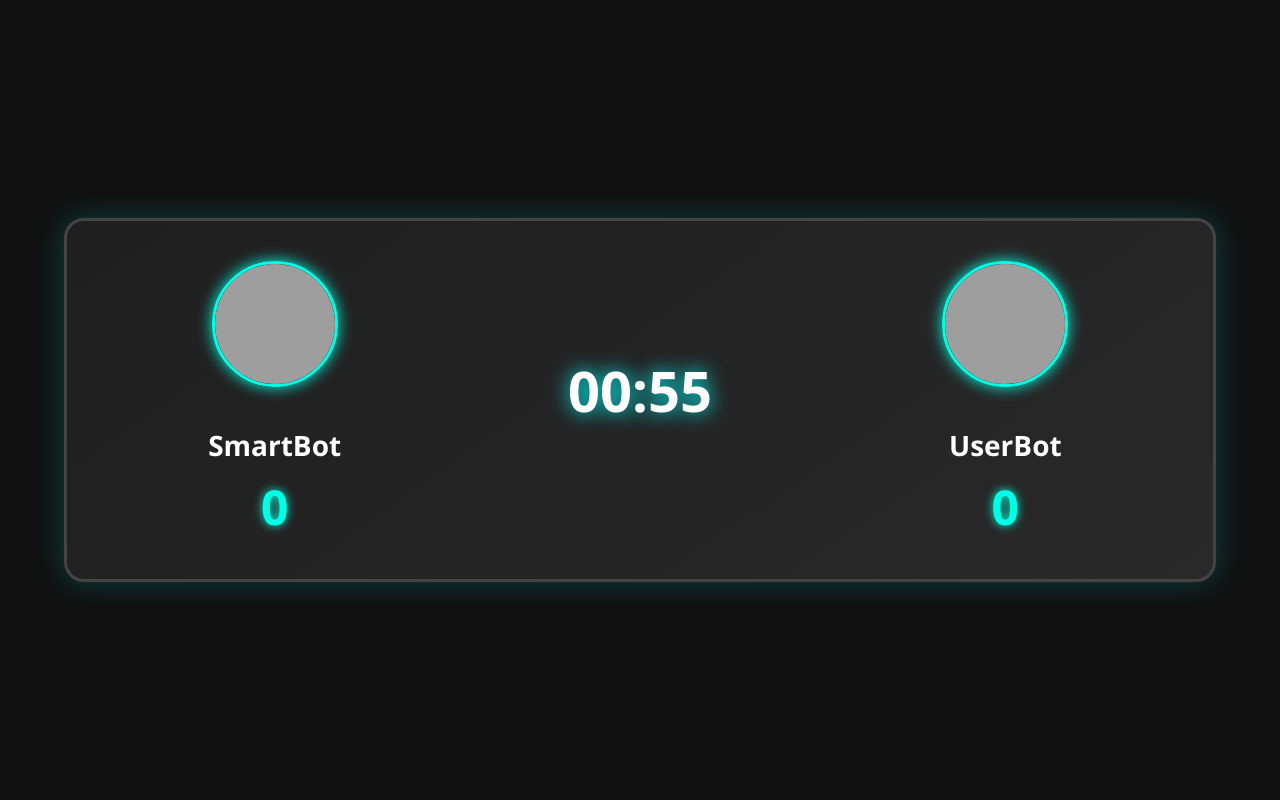
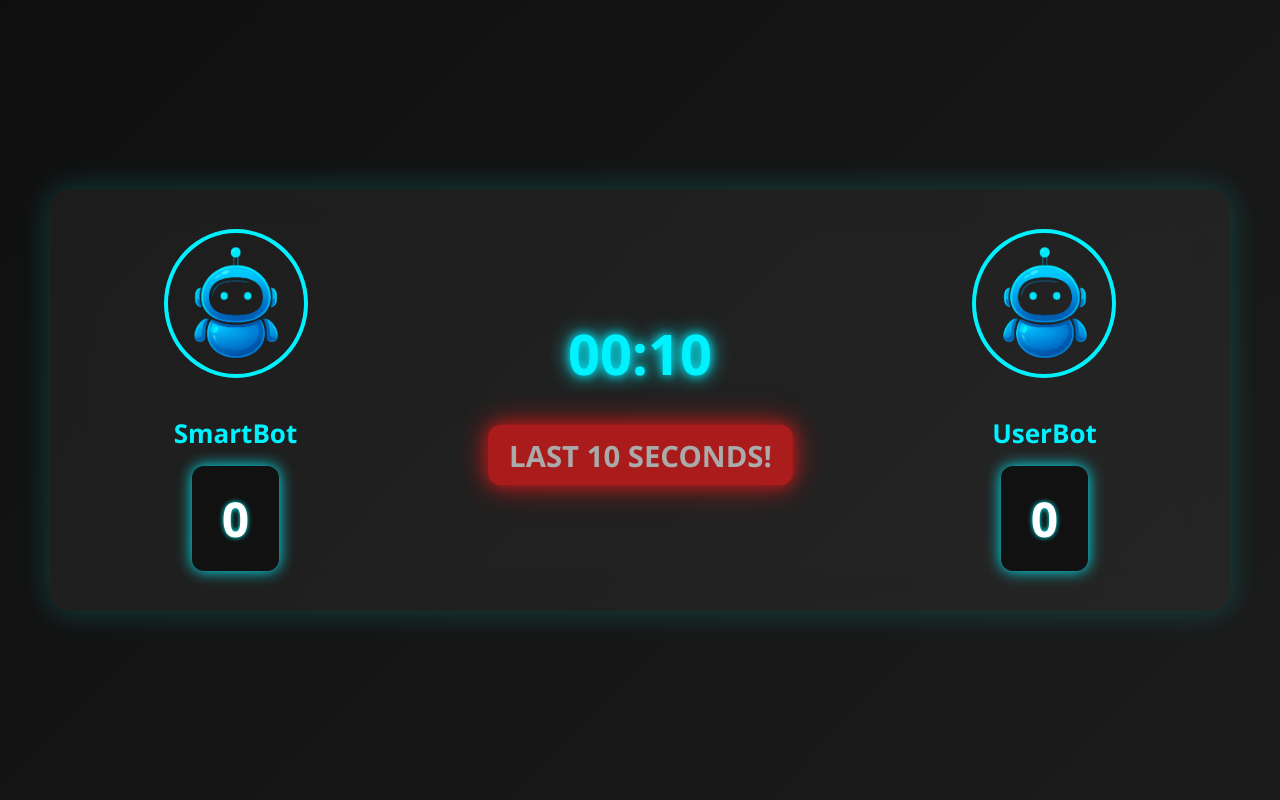
Before and after one commit to NesanduD/smartbot-battle-error404, a Flask app: page /scoreboard in a window 1280 px wide. Run offline with Flask 3, Linux system fonts and the light colour scheme; grey boxes are pictures that could not be loaded.

Commit message:
updated the scoreboard css file

```diff
--- a/software/scoreboard/static/css/scoreboard.css
+++ b/software/scoreboard/static/css/scoreboard.css
@@ -1,82 +1,129 @@
 body {
+    font-family: 'Segoe UI', sans-serif;
     margin: 0;
     padding: 0;
-    font-family: 'Segoe UI', Tahoma, Geneva, Verdana, sans-serif;
-    background: #111;
+    background: linear-gradient(135deg, #0f0f0f, #1c1c1c);
     color: #fff;
+    height: 100vh;
+    overflow: hidden;
+}
+
+.container {
     display: flex;
     justify-content: center;
     align-items: center;
-    height: 100vh;
-}
-
-.container {
-    width: 90%;
-    max-width: 1200px;
-    text-align: center;
+    height: 100%;
 }
 
 .scoreboard {
     display: flex;
     justify-content: space-around;
     align-items: center;
-    border: 3px solid #444;
+    width: 95%;
+    max-width: 1100px;
+    padding: 40px;
     border-radius: 20px;
-    padding: 30px;
-    background: linear-gradient(145deg, #1f1f1f, #292929);
+    backdrop-filter: blur(20px);
+    background: rgba(255, 255, 255, 0.05);
     box-shadow: 0 0 30px rgba(0, 255, 255, 0.2);
+    position: relative;
+    gap: 40px;
+    flex-wrap: wrap;
 }
 
 .bot {
-    flex: 1;
-    padding: 10px;
+    display: flex;
+    flex-direction: column;
+    align-items: center;
+    text-align: center;
+}
+
+.bot-img {
+    border: 4px solid #00f2ff;
+    border-radius: 50%;
+    padding: 8px;
+    margin-bottom: 15px;
+    transition: transform 0.3s ease;
+}
+
+.bot-img:hover {
+    transform: scale(1.05);
 }
 
 .bot img {
     width: 120px;
     height: 120px;
+    border-radius: 50%;
     object-fit: cover;
-    border-radius: 50%;
-    border: 3px solid #00ffe5;
-    box-shadow: 0 0 15px #00ffe5;
-    margin-bottom: 10px;
 }
 
 .bot h2 {
-    font-size: 28px;
-    margin-bottom: 10px;
+    font-size: 26px;
+    margin-bottom: 15px;
+    color: #00f2ff;
 }
 
 .score {
     font-size: 48px;
     font-weight: bold;
-    color: #00ffe5;
-    text-shadow: 0 0 10px #00ffe5;
+    padding: 20px 30px;
+    border-radius: 12px;
+    background: #111;
+    text-shadow: 0 0 5px #0ff;
+    box-shadow: 0 0 15px #00f2ff;
 }
 
+/* TIMER SECTION REWORKED */
 .timer-section {
-    flex: 1;
-    padding: 20px;
+    display: flex;
+    flex-direction: column;
+    align-items: center;
+    gap: 15px;
 }
 
 .match-timer {
     font-size: 56px;
-    color: #fff;
     font-weight: bold;
+    color: #00f2ff;
+    text-shadow: 0 0 10px #00f2ff, 0 0 20px #00f2ff;
     margin-bottom: 20px;
-    text-shadow: 0 0 20px cyan;
 }
 
+/* Alert Styling */
 .last10 {
-    font-size: 24px;
-    color: red;
     display: none;
-    animation: flashText 1s infinite;
+    font-size: 28px;
     font-weight: bold;
-    text-shadow: 0 0 10px red;
+    background-color: #ff1a1a;
+    color: #fff;
+    padding: 10px 20px;
+    border-radius: 12px;
+    box-shadow: 0 0 15px #ff1a1a, 0 0 30px #ff1a1a;
+    animation: pulse-glow 1s infinite alternate;
 }
 
-@keyframes flashText {
-    0%, 100% { opacity: 1; }
-    50% { opacity: 0; }
+/* Flashing Animation */
+.flash {
+    animation: flash 1s infinite alternate;
 }
+
+@keyframes flash {
+    0% {
+        opacity: 1;
+        transform: scale(1);
+    }
+    100% {
+        opacity: 0.6;
+        transform: scale(1.05);
+    }
+}
+
+/* Smooth glowing pulsing */
+@keyframes pulse-glow {
+    0% {
+        box-shadow: 0 0 10px #ff007a, 0 0 20px #ff007a;
+    }
+    100% {
+        box-shadow: 0 0 20px #ff007a, 0 0 35px #ff007a;
+    }
+}
--- a/software/scoreboard/templates/scoreboard.html
+++ b/software/scoreboard/templates/scoreboard.html
@@ -6,25 +6,28 @@
     <title>SmartBot Battle Scoreboard</title>
     <link rel="stylesheet" href="{{ url_for('static', filename='css/scoreboard.css') }}">
 </head>
-
 <body>
     <div class="container">
-        <div class="scoreboard">
+        <div class="scoreboard glass">
             <div class="bot" id="smartbot">
-                <img src="smartbot.png" alt="SmartBot">
+                <div class="bot-img">
+                    <img src="{{ url_for('static', filename='images/robot.png') }}" alt="SmartBot">
+                </div>
                 <h2>SmartBot</h2>
-                <div class="score" id="R1-score">0</div>
+                <div class="score glow" id="R1-score">0</div>
             </div>
 
             <div class="timer-section">
-                <div class="match-timer" id="match-timer">00:00</div>
-                <div class="last10" id="last10">LAST 10 SECONDS!</div>
+                <div class="match-timer neon" id="match-timer">00:00</div>
+                <div class="last10 neon" id="last10">LAST 10 SECONDS!</div>
             </div>
 
             <div class="bot" id="userbot">
-                <img src="userbot.png" alt="UserBot">
+                <div class="bot-img">
+                    <img src="{{ url_for('static', filename='images/robot.png') }}" alt="UserBot">
+                </div>
                 <h2>UserBot</h2>
-                <div class="score" id="R2-score">0</div>
+                <div class="score glow" id="R2-score">0</div>
             </div>
         </div>
 
@@ -41,8 +44,7 @@
 
         setInterval(fetchScores, 1000);
 
-        // Timer Logic
-        let totalSeconds = 60; // 1 minute match time
+        let totalSeconds = 15;
         const timer = document.getElementById('match-timer');
         const last10 = document.getElementById('last10');
         const countdownSound = document.getElementById('countdown-sound');
@@ -55,11 +57,16 @@
 
                 if (totalSeconds <= 10 && totalSeconds > 0) {
                     last10.style.display = 'block';
+                    last10.innerText = `LAST ${totalSeconds} SECOND${totalSeconds === 1 ? '' : 'S'}!`;
                     last10.classList.add('flash');
                     countdownSound.play();
                 }
 
                 if (totalSeconds === 0) {
+                    last10.style.display = 'block';
+                    last10.innerText = '🔥 BATTLE OVER! 🔥';
+                    last10.classList.add('flash');
+                    countdownSound.play();
                     clearInterval(interval);
                 }
 
```
Also changed, not shown: software/scoreboard/static/images/robot.png (added). Lines whose indentation alone changed are shown as unchanged.
